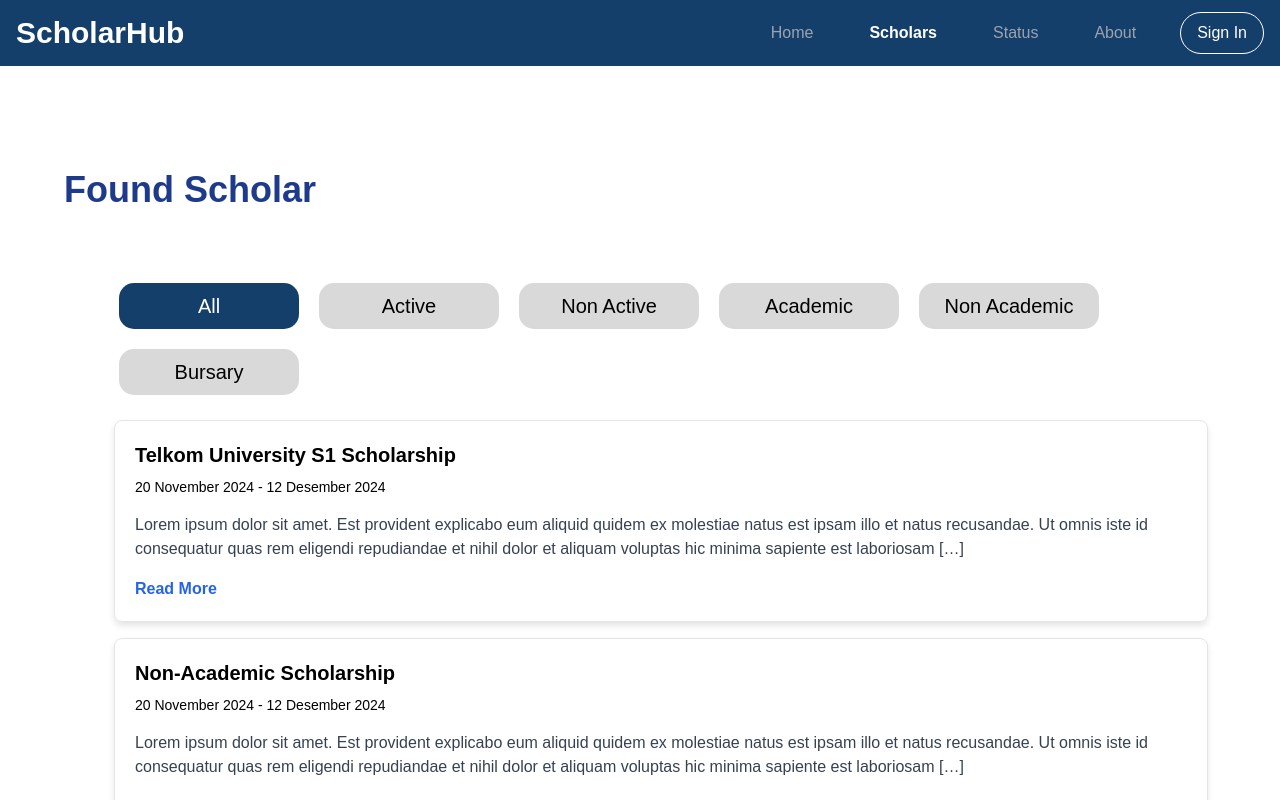
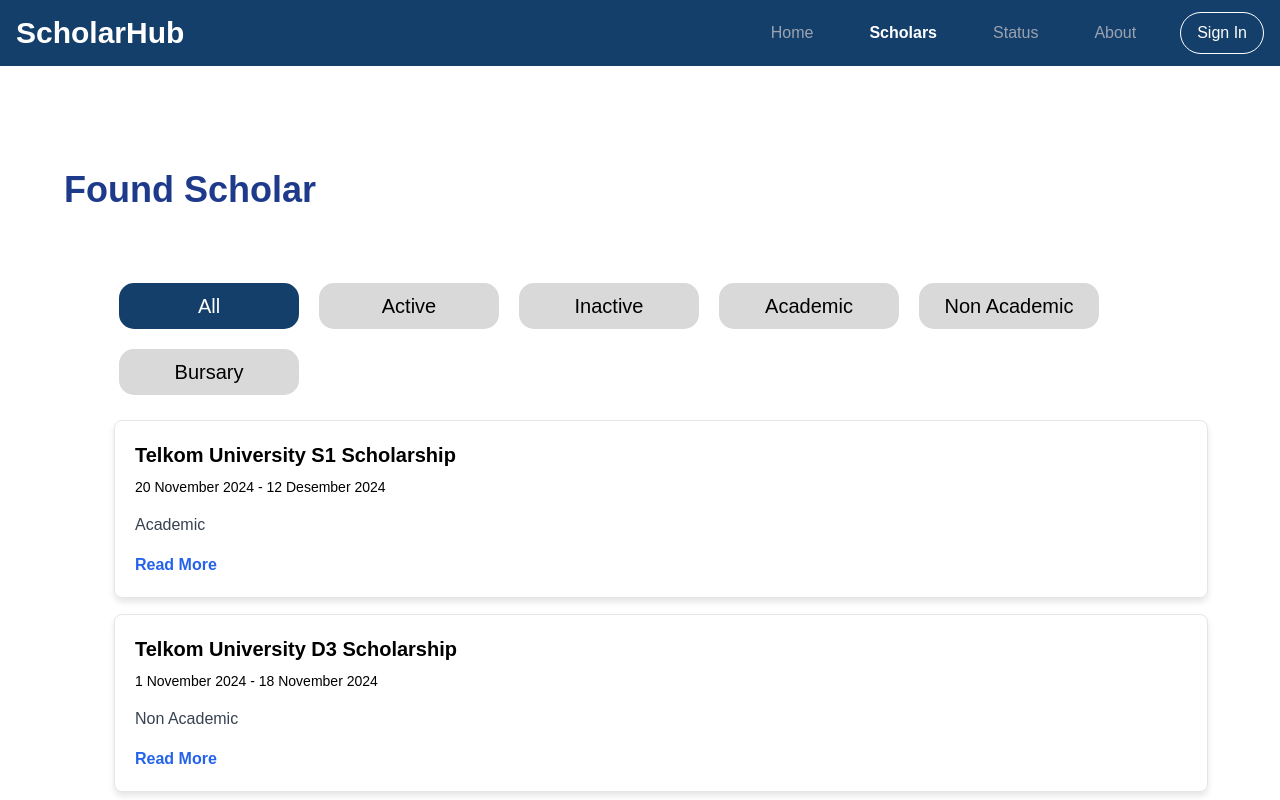
Before and after one commit to farahsbrina29/proyeksisfor_rekweb, a Next.js app: page /scholars in a window 1280 px wide. Shown: the top 800 px of the page. Built offline with nearby package versions, Linux system fonts and the light colour scheme; no server answers.

Commit message:
add data for scholar

```diff
--- a/app/data/scholarshipdata.tsx
+++ b/app/data/scholarshipdata.tsx
@@ -18,6 +18,14 @@ const months: { [key: string]: number } = {
 export function parseCustomDate(dateString: string): Date {
   const [day, month, year] = dateString.split(" ");
   return new Date(Number(year), months[month], parseInt(day, 10));
+}
+
+export function getScholarshipStatus(startDate: string, endDate: string): string {
+  const today = new Date();
+  const start = parseCustomDate(startDate);
+  const end = parseCustomDate(endDate);
+
+  return today >= start && today <= end ? "Active" : "Inactive";
 }
 
 // Scholarship data
--- a/app/page.tsx
+++ b/app/page.tsx
@@ -1,15 +1,7 @@
 import HeroSection from "../components/heroSection";
 import Footer from "../components/footer";
-import { scholarships, parseCustomDate } from "../app/data/scholarshipdata";
+import { scholarships, getScholarshipStatus } from "../app/data/scholarshipdata";
 
-// Function to determine if the scholarship is Active or Inactive
-function getScholarshipStatus(startDate: string, endDate: string): string {
-  const today = new Date();
-  const start = parseCustomDate(startDate);
-  const end = parseCustomDate(endDate);
-
-  return today >= start && today <= end ? "Active" : "Inactive";
-}
 
 export default function Home() {
   return (
--- a/app/scholars/page.tsx
+++ b/app/scholars/page.tsx
@@ -2,42 +2,7 @@
 import React, { useState } from "react";
 import styled from "styled-components";
 import Footer from "../../components/footer";
-
-// Data scholarships
-const scholarships = [
-  {
-    id: 1,
-    title: "Telkom University S1 Scholarship",
-    date: "20 November 2024 - 12 Desember 2024",
-    description:
-      "Lorem ipsum dolor sit amet. Est provident explicabo eum aliquid quidem ex molestiae natus est ipsam illo et natus recusandae. Ut omnis iste id consequatur quas rem eligendi repudiandae et nihil dolor et aliquam voluptas hic minima sapiente est laboriosam […]",
-    category: "Academic",
-  },
-  {
-    id: 2,
-    title: "Non-Academic Scholarship",
-    date: "20 November 2024 - 12 Desember 2024",
-    description:
-      "Lorem ipsum dolor sit amet. Est provident explicabo eum aliquid quidem ex molestiae natus est ipsam illo et natus recusandae. Ut omnis iste id consequatur quas rem eligendi repudiandae et nihil dolor et aliquam voluptas hic minima sapiente est laboriosam […]",
-    category: "Non Academic",
-  },
-  {
-    id: 3,
-    title: "Active Scholarship",
-    date: "20 November 2024 - 12 Desember 2024",
-    description:
-      "Lorem ipsum dolor sit amet. Est provident explicabo eum aliquid quidem ex molestiae natus est ipsam illo et natus recusandae. Ut omnis iste id consequatur quas rem eligendi repudiandae et nihil dolor et aliquam voluptas hic minima sapiente est laboriosam […]",
-    category: "Active",
-  },
-  {
-    id: 4,
-    title: "Bursary Program",
-    date: "20 November 2024 - 12 Desember 2024",
-    description:
-      "Lorem ipsum dolor sit amet. Est provident explicabo eum aliquid quidem ex molestiae natus est ipsam illo et natus recusandae. Ut omnis iste id consequatur quas rem eligendi repudiandae et nihil dolor et aliquam voluptas hic minima sapiente est laboriosam […]",
-    category: "Bursary",
-  },
-];
+import { scholarships, parseCustomDate } from "../data/scholarshipdata"; // Import data and utility
 
 // Styled components
 const Container = styled.div`
@@ -56,7 +21,6 @@ const ButtonContainer = styled.div`
   margin-left: 50px;
 `;
 
-// Styled Button Component
 const Button = styled.button<{ $isSelected: boolean }>`
   background-color: ${(props) => (props.$isSelected ? "#143F6B" : "#D9D9D9")};
   color: ${(props) => (props.$isSelected ? "white" : "black")};
@@ -107,14 +71,28 @@ const Card = styled.div`
 export default function Home() {
   const [selectedFilter, setSelectedFilter] = useState("All");
 
+  // Function to handle button click for filtering
   const handleFilterClick = (filter: string) => {
     setSelectedFilter(filter);
   };
 
+  // Function to determine if the scholarship is active
+  const isActiveScholarship = (startDate: string, endDate: string): boolean => {
+    const today = new Date();
+    const start = parseCustomDate(startDate);
+    const end = parseCustomDate(endDate);
+    return today >= start && today <= end;
+  };
+
+  // Filter scholarships based on selected filter
   const filteredScholarships =
     selectedFilter === "All"
       ? scholarships
-      : scholarships.filter((s) => s.category === selectedFilter);
+      : selectedFilter === "Active"
+      ? scholarships.filter((s) => isActiveScholarship(s.startDate, s.endDate))
+      : selectedFilter === "Inactive"
+      ? scholarships.filter((s) => !isActiveScholarship(s.startDate, s.endDate))
+      : scholarships.filter((s) => s.tags.includes(selectedFilter));
 
   return (
     <div>
@@ -129,7 +107,7 @@ export default function Home() {
             {[
               "All",
               "Active",
-              "Non Active",
+              "Inactive",
               "Academic",
               "Non Academic",
               "Bursary",
@@ -151,8 +129,12 @@ export default function Home() {
                 <h2 className="text-xl font-bold mb-2 text-black">
                   {scholarship.title}
                 </h2>
-                <p className="text-black text-sm mb-4">{scholarship.date}</p>
-                <p className="text-gray-700 mb-4">{scholarship.description}</p>
+                <p className="text-black text-sm mb-4">
+                  {scholarship.startDate} - {scholarship.endDate}
+                </p>
+                <p className="text-gray-700 mb-4">
+                  {scholarship.tags.join(", ")}
+                </p>
                 <button className="text-blue-600 font-semibold hover:underline">
                   Read More
                 </button>
--- a/app/status/page.tsx
+++ b/app/status/page.tsx
@@ -1,5 +1,3 @@
-import React from 'react';
-
 const StatusPage: React.FC = () => {
     return (
         <div>
```
Also changed, not shown: app/scholars/status/page.tsx (deleted).
